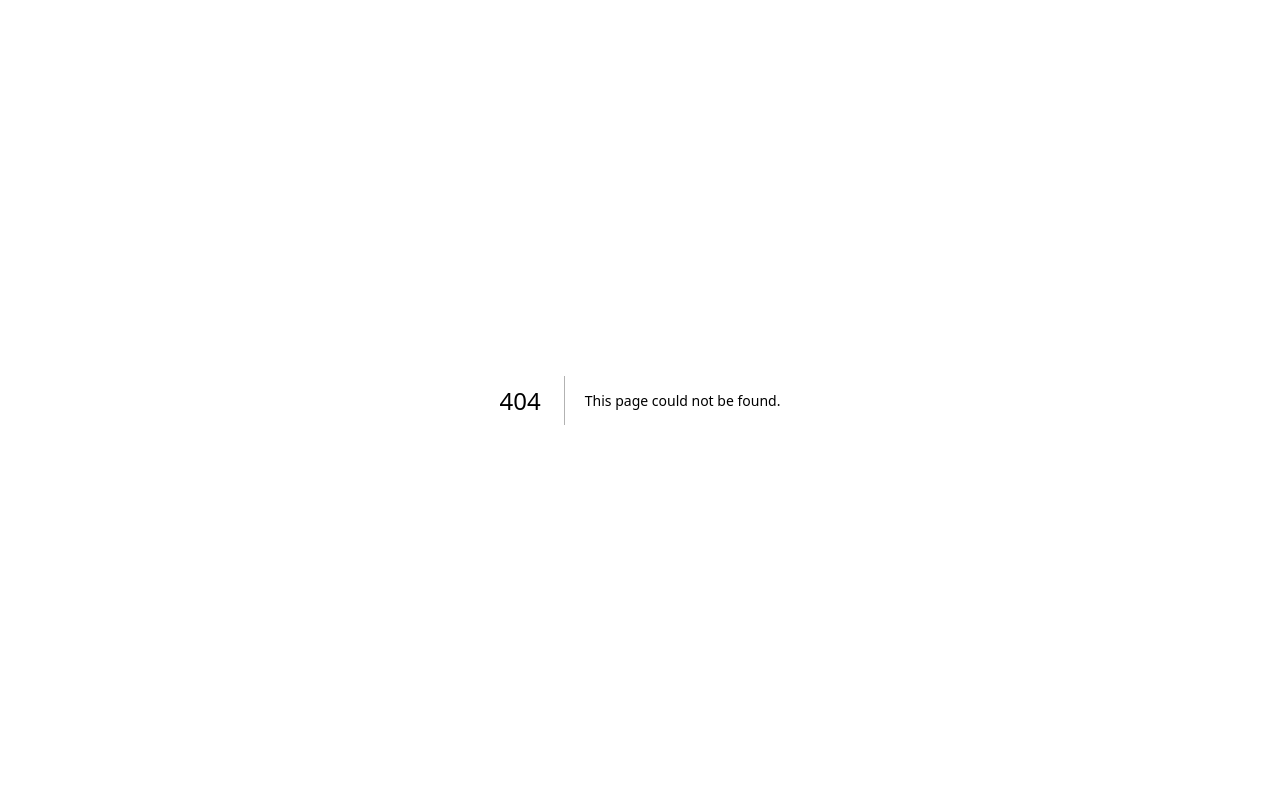
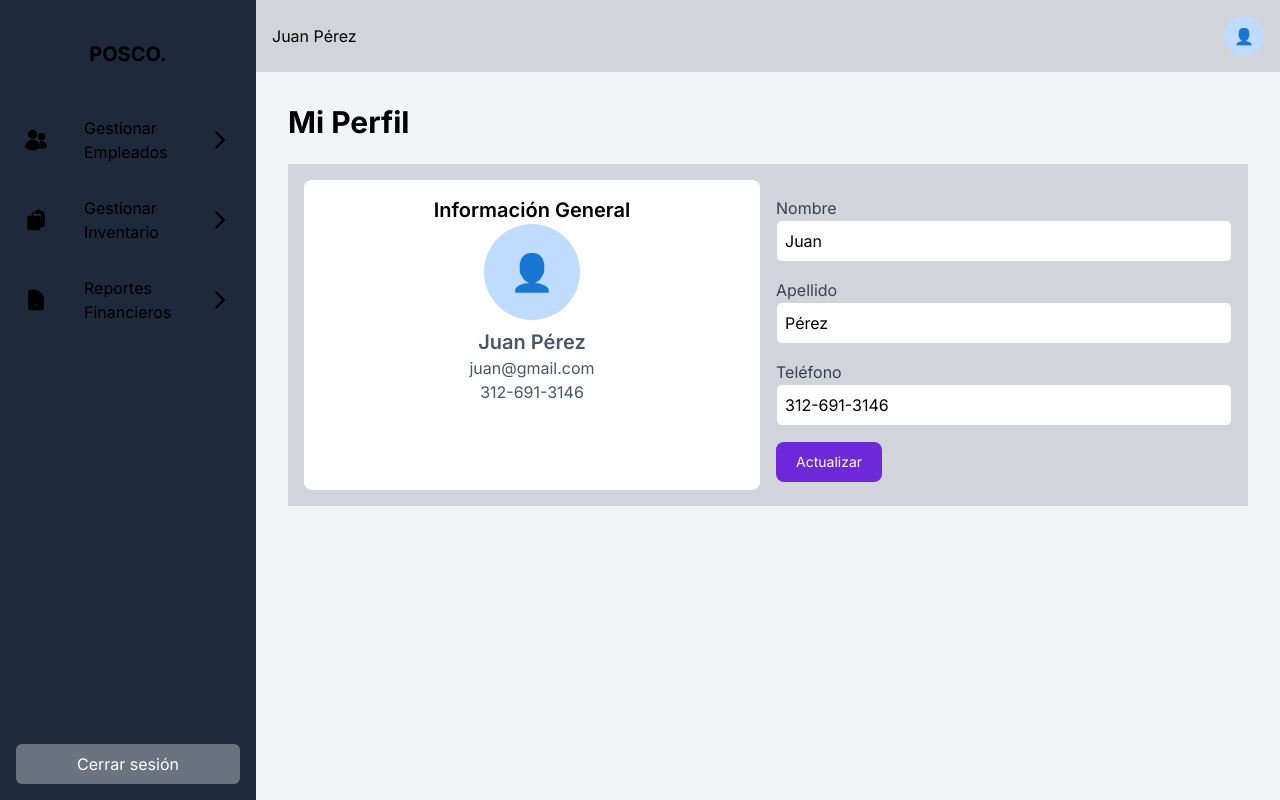
Before and after one commit to JulianV122/SistemaPOS, a Next.js app: page /dashboard/profile in a window 1280 px wide. Before the commit this address had no page. Built offline with nearby package versions, Linux system fonts and the light colour scheme.

Commit message:
Profile Page

```diff
--- /dev/null
+++ b/app/dashboard/profile/page.tsx
@@ -0,0 +1,40 @@
+import { Metadata } from "next";
+import { FormProfile } from "@/components";
+
+export const metadata: Metadata = {
+    title: "My Profile",
+    description: "The user sees his profile here",
+}
+
+
+export default function profile() {
+    return (
+        <div className="p-4 ">
+            <div className="">
+                <h1 className="text-3xl font-bold text-black">Mi Perfil</h1>
+            </div>
+            <br />
+            <div className="p-4 bg-gray-300">
+                <div className="grid grid-cols-2 gap-4">
+                    <div className="col-span-1  bg-white rounded-lg p-4">
+                        <div className="flex flex-col items-center">
+                            <h4 className="text-xl font-semibold text-black">Información General</h4>
+                            <div className="h-24 w-24 rounded-full bg-blue-200 flex items-center justify-center mb-2">
+                                <span className="text-4xl">👤</span>
+                            </div>
+                            <div className="text-center">
+                                <h3 className="text-xl font-semibold text-gray-600">Juan Pérez</h3>
+                                <p className="text-gray-600">juan@gmail.com</p>
+                                <p className="text-gray-600">312-691-3146</p>
+                            </div>
+                        </div>
+                    </div>
+                    <div className="col-span-1 ">
+                        <FormProfile/>
+                    </div>
+                </div>
+            </div>
+        </div>
+
+    );
+}
--- /dev/null
+++ b/components/atoms/InputProfile.tsx
@@ -0,0 +1,12 @@
+import { inputStyle } from "../tokens";
+import { primaryColor } from "../tokens";
+
+type InputProps = {
+    text: string;
+}
+
+export function InputProfile({text}: InputProps) {
+    return (
+        <input  type="text" className={`${inputStyle} ${primaryColor}`}value={text} />
+    )
+}
--- /dev/null
+++ b/components/atoms/LabelProfile.tsx
@@ -0,0 +1,11 @@
+import { labelStyle } from "../tokens";
+
+type InputProps = {
+    text: string;
+}
+
+export function LabelProfile({text}: InputProps) {
+    return (
+        <label className={labelStyle}>{text}</label>
+    )
+}
--- a/components/atoms/TdTable.tsx
+++ b/components/atoms/TdTable.tsx
@@ -1,4 +1,5 @@
 import { ReactNode } from "react";
+import { tdStyle } from "../tokens";
 
 type TdProps = {
     content: ReactNode;
@@ -6,6 +7,6 @@ type TdProps = {
 
 export function Td({content}: TdProps) {
     return (
-        <td className="px-4 py-2 border-b text-black text-center">{content}</td>
+        <td className={tdStyle}>{content}</td>
     )
 }
--- a/components/atoms/ThTable.tsx
+++ b/components/atoms/ThTable.tsx
@@ -1,10 +1,10 @@
-
+import { thStyle } from "../tokens"
 type TdProps = {
     text: string;
 }
 
 export function Th({text}: TdProps) {
     return (
-        <th className="px-4 py-2 border-b ">{text}</th>
+        <th className={thStyle}>{text}</th>
     )
 }
--- a/components/index.ts
+++ b/components/index.ts
@@ -9,3 +9,6 @@ export * from './atoms/TdTable'
 export * from './atoms/ThTable'
 export * from './molecules/Tr'
 export * from './organisms/EmployeesTable'
+export * from './atoms/InputProfile'
+export * from './atoms/LabelProfile'
+export * from './molecules/FormProfile'
--- /dev/null
+++ b/components/molecules/FormProfile.tsx
@@ -0,0 +1,25 @@
+import { InputProfile } from "@/components";
+import { LabelProfile } from "@/components";
+import { buttonTable } from "../tokens";
+
+export function FormProfile() {
+    return (
+        <form className="grid grid-cols-1 gap-4 mt-4">
+            <div>
+                <LabelProfile text="Nombre"></LabelProfile>
+                <InputProfile text="Juan"></InputProfile>
+            </div>
+            <div>
+                <LabelProfile text="Apellido"></LabelProfile>
+                <InputProfile text="Pérez"></InputProfile>
+            </div>
+            <div>
+                <LabelProfile text="Teléfono"></LabelProfile>
+                <InputProfile text="312-691-3146"></InputProfile>
+            </div>
+            <div className="items-center">
+                <button className={`text-white bg-violet-700 hover:bg-violet-800 ${buttonTable}`}>Actualizar</button>
+            </div>
+        </form>
+    )
+}
--- a/components/tokens.ts
+++ b/components/tokens.ts
@@ -1,9 +1,10 @@
 export const primaryColor = 'text-black'
-
-
-
 export const buttonPrimary = 'bg-cyan-800 text-white py-2 px-4 rounded-md'
 export const buttonSecondary = 'bg-gray-500 text-white py-2 px-4 rounded-md hover:bg-gray-600'
 export const buttonIcon = 'flex items-center w-full text-left p-2 gap-9 hover:bg-slate-600'
 export const buttonTable = 'rounded-lg text-sm px-5 py-2.5 me-2 mb-2 mr-2'
 export const navbarStyles = 'p-4 h-16 bg-cyan-800 shadow-md flex justify-between items-center'
+export const tdStyle = 'px-4 py-2 border-b text-black text-center'
+export const thStyle = 'px-4 py-2 border-b '
+export const inputStyle = 'w-full border border-gray-300 rounded-md p-2'
+export const labelStyle = 'block text-gray-700'
```
